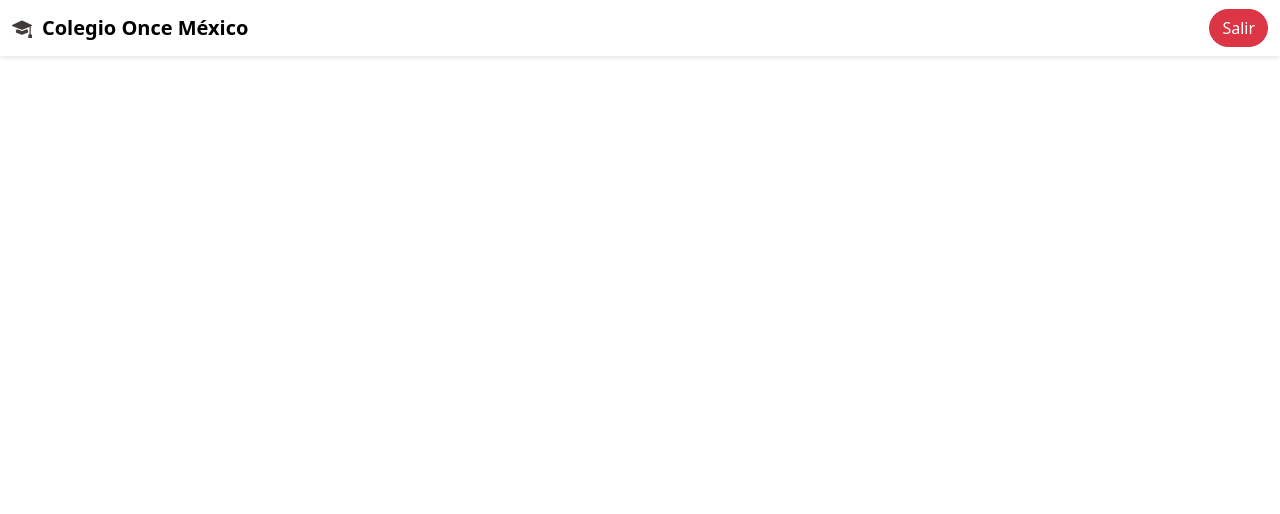
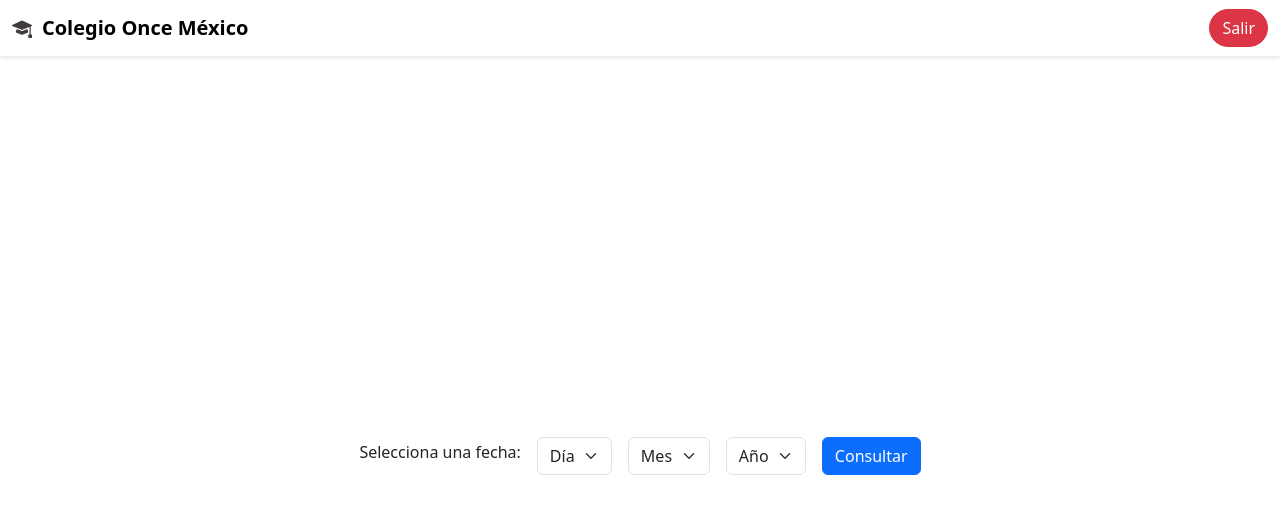
Before and after one commit to josecervera20/Colegio, a plain HTML site: page pages/estadisticas.html in a window 1280 px wide. Drawn offline with nearby package versions, Linux system fonts and the light colour scheme.

Commit message:
Se implementa selector de fecha (día, mes, año) en pages/estadisticas

```diff
--- a/pages/estadisticas.html
+++ b/pages/estadisticas.html
@@ -37,7 +37,35 @@
             </div>
         </div>
     </nav>
+    <div class="container d-flex justify-content-center align-items-center vh-100">
+        <form class="row row-cols-lg-auto g-3 align-items-center">
+            <div class="col-12 d-flex justify-content-center">
+                <label class="form-label" for="dia">Selecciona una fecha:</label>
+            </div>
 
+            <div class="col-12">
+                <select class="form-select" id="dia" name="dia" required>
+                    <option selected disabled value="">Día</option>
+                </select>
+            </div>
+
+            <div class="col-12">
+                <select class="form-select" id="mes" name="mes" required>
+                    <option selected disabled value="">Mes</option>
+                </select>
+            </div>
+
+            <div class="col-12">
+                <select class="form-select" id="anio" name="anio" required>
+                    <option selected disabled value="">Año</option>
+                </select>
+            </div>
+
+            <div class="col-12 d-flex justify-content-center">
+                <button type="submit" class="btn btn-primary">Consultar</button>
+            </div>
+        </form>
+    </div>
     <script src="https://cdn.jsdelivr.net/npm/bootstrap@5.3.3/dist/js/bootstrap.bundle.min.js" integrity="sha384-YvpcrYf0tY3lHB60NNkmXc5s9fDVZLESaAA55NDzOxhy9GkcIdslK1eN7N6jIeHz" crossorigin="anonymous"></script>
 
 </body>
```
